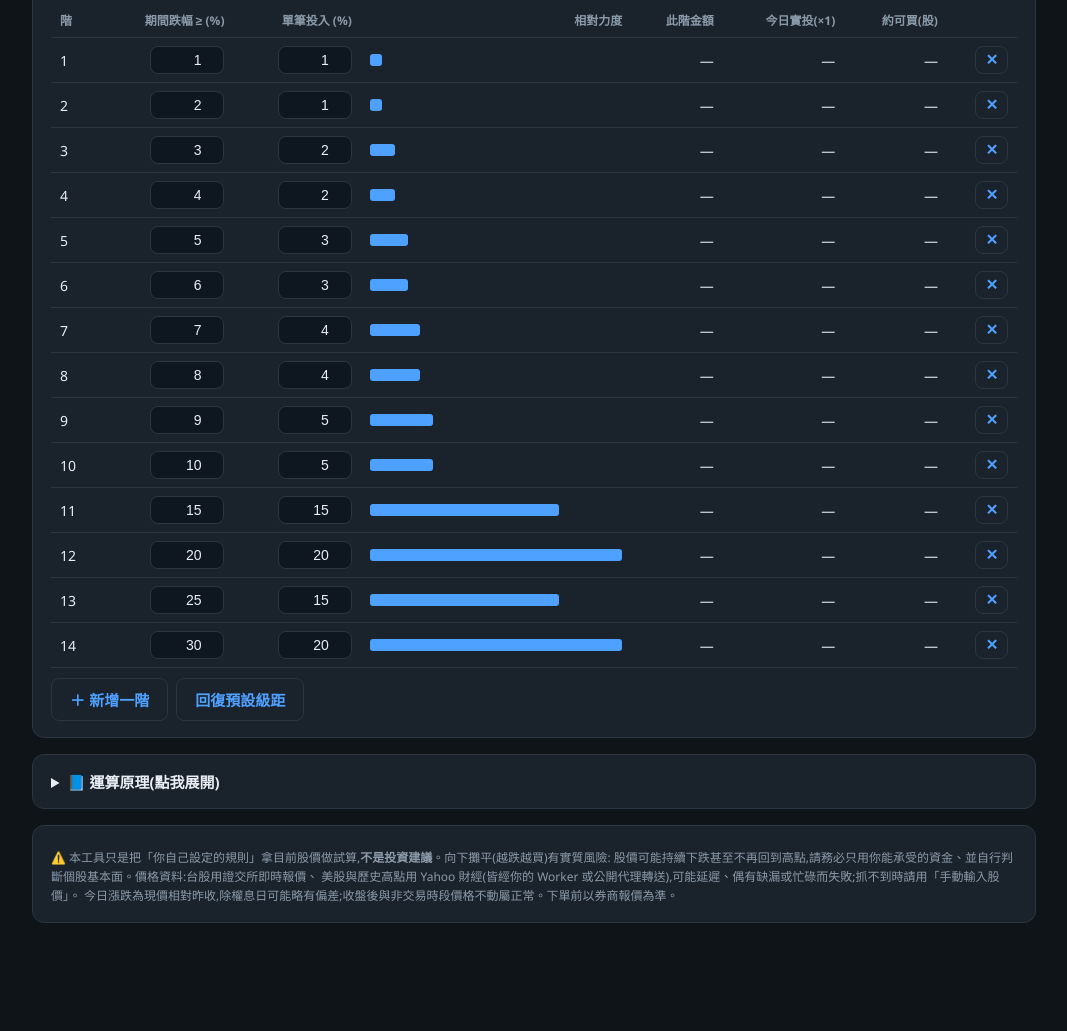
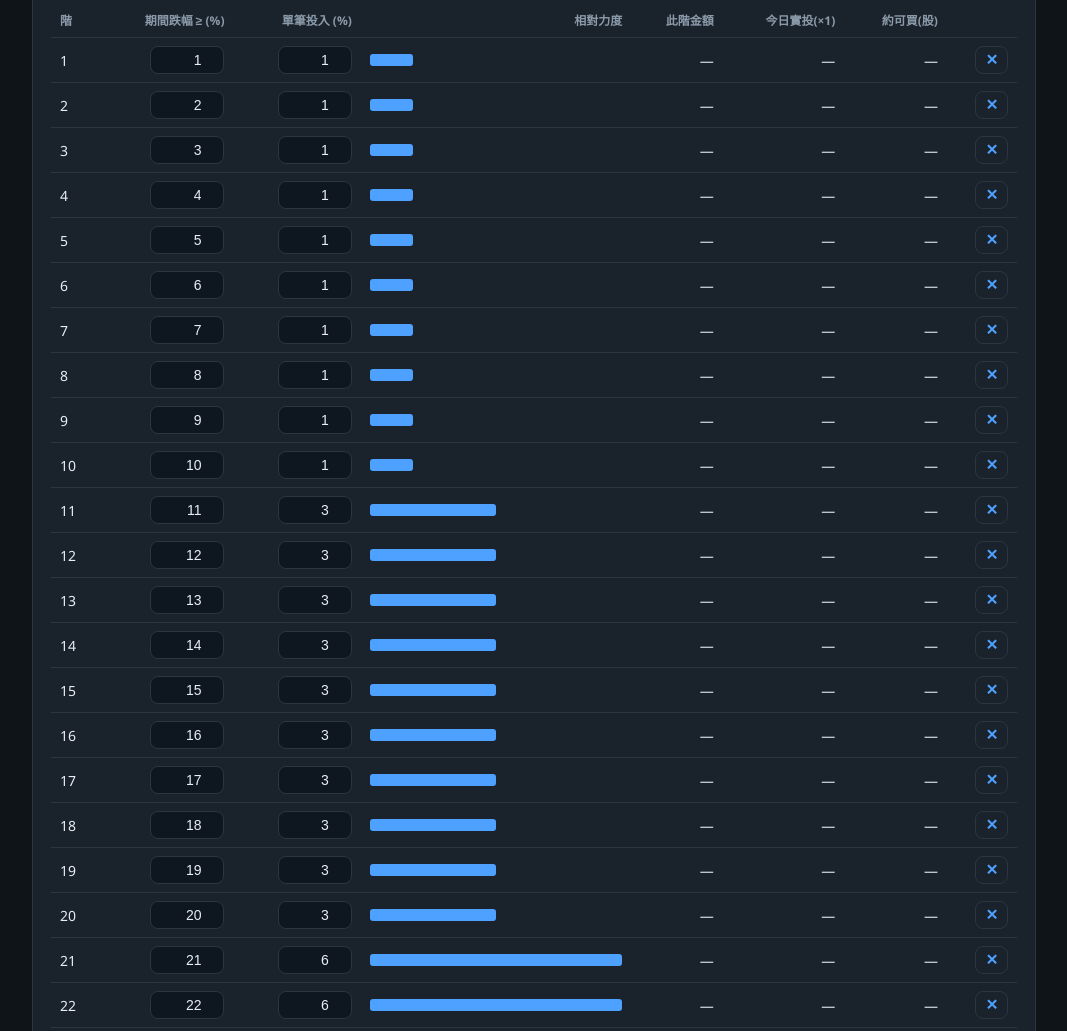
Before and after one commit to jzx0930/FinanceCalculator, a plain HTML site: page index.html in a window 1280 px wide. Shown: the part 829-1860 px from the top of the page, without its empty margins (106-1173 px from the left). Before the commit the page ends 1828 px from the top, so only its background shows below. Drawn offline with Linux system fonts and the light colour scheme.

Commit message:
預設級距改為30階(跌幅1~30%每1%一階;投入1/3/6三段遞增,合計100%)

```diff
--- a/index.html
+++ b/index.html
@@ -238,10 +238,14 @@
    註:高點與今日跌幅都用收盤/昨收,未還原權息,除權息或分割可能偏差。非投資建議。
    ────────────────────────────────────────────────────────────── */
 const DEFAULT_TIERS = [
-  [1,1],[2,1],[3,2],[4,2],[5,3],[6,3],[7,4],[8,4],[9,5],[10,5],   // 小跌小買:1~10% 每 1% 一階
-  [15,15],[20,20],[25,15],[30,20]                                  // 大跌大買:深跌階,合計 100%
+  [1,1],[2,1],[3,1],[4,1],[5,1],[6,1],[7,1],[8,1],[9,1],[10,1],          // 小跌 1~10%:各 1%(合 10%)
+  [11,3],[12,3],[13,3],[14,3],[15,3],[16,3],[17,3],[18,3],[19,3],[20,3], // 中跌 11~20%:各 3%(合 30%)
+  [21,6],[22,6],[23,6],[24,6],[25,6],[26,6],[27,6],[28,6],[29,6],[30,6]  // 大跌 21~30%:各 6%(合 60%),總計 100%
 ];
-const OLD_DEFAULT_TIERS = "[[5,5],[10,10],[15,15],[20,20],[25,20],[30,30]]";  // 舊預設 → 自動升級
+const OLD_DEFAULTS = [   // 仍停在舊預設者 → 自動升級為新預設(有自訂過的不動)
+  "[[5,5],[10,10],[15,15],[20,20],[25,20],[30,30]]",
+  "[[1,1],[2,1],[3,2],[4,2],[5,3],[6,3],[7,4],[8,4],[9,5],[10,5],[15,15],[20,20],[25,15],[30,20]]"
+];
 const DEFAULT_MULT  = [[1,1],[3,1.2],[5,1.5]];
 const DEFAULT_GATE  = 1;
 const DEFAULT_WORKER = "https://stock-proxy.fuli62.workers.dev";  // 內建預設 Worker(寫死;欄位清空才會改回公開代理)
@@ -265,7 +269,7 @@ function loadState(){
   let s={};
   try{ s=JSON.parse(localStorage.getItem(LS))||{}; }catch(e){}
   let tiers = (s.tiers&&s.tiers.length)? s.tiers : null;
-  if(tiers && JSON.stringify(tiers)===OLD_DEFAULT_TIERS) tiers=null;  // 還在用舊預設 → 升級為新預設
+  if(tiers && OLD_DEFAULTS.includes(JSON.stringify(tiers))) tiers=null;  // 還在用舊預設 → 升級為新預設
   return {
     tiers: tiers || DEFAULT_TIERS.map(r=>r.slice()),
     mult:  (s.mult &&s.mult.length )? s.mult  : DEFAULT_MULT.map(r=>r.slice()),
```
